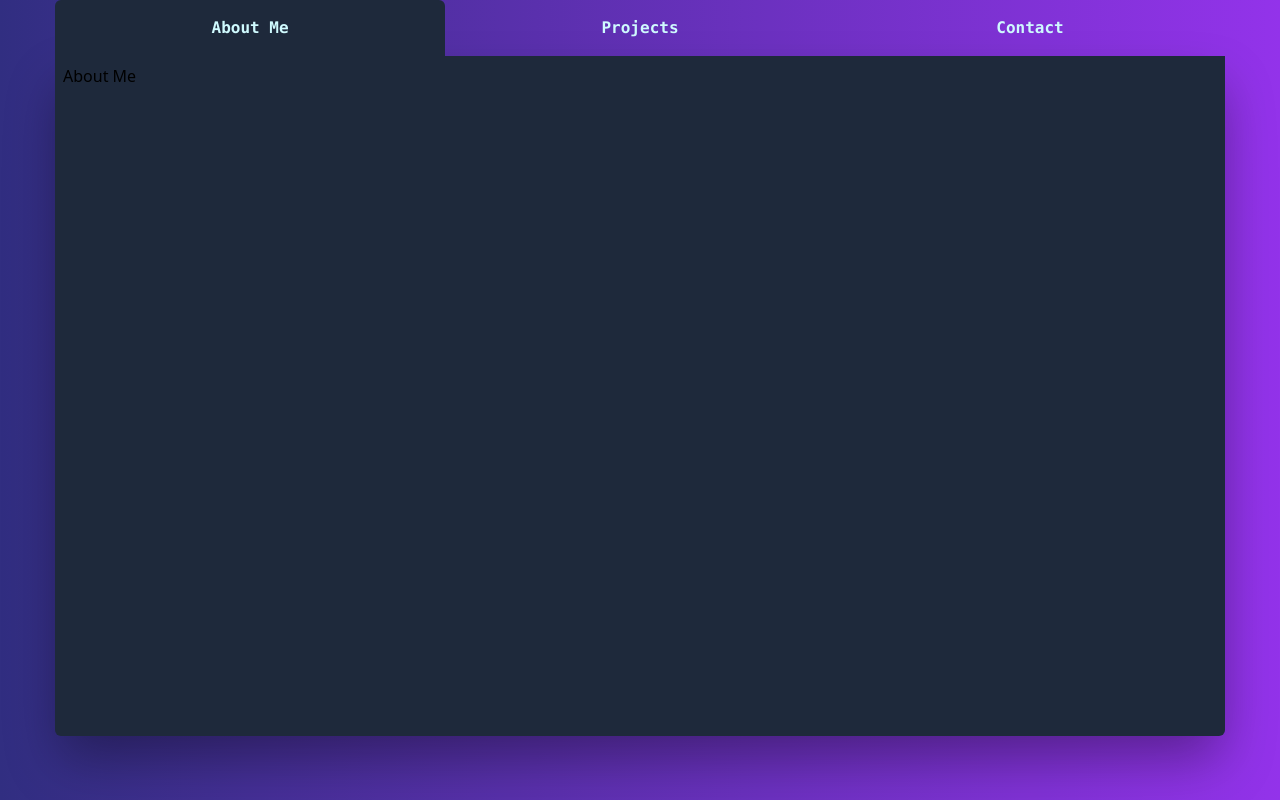
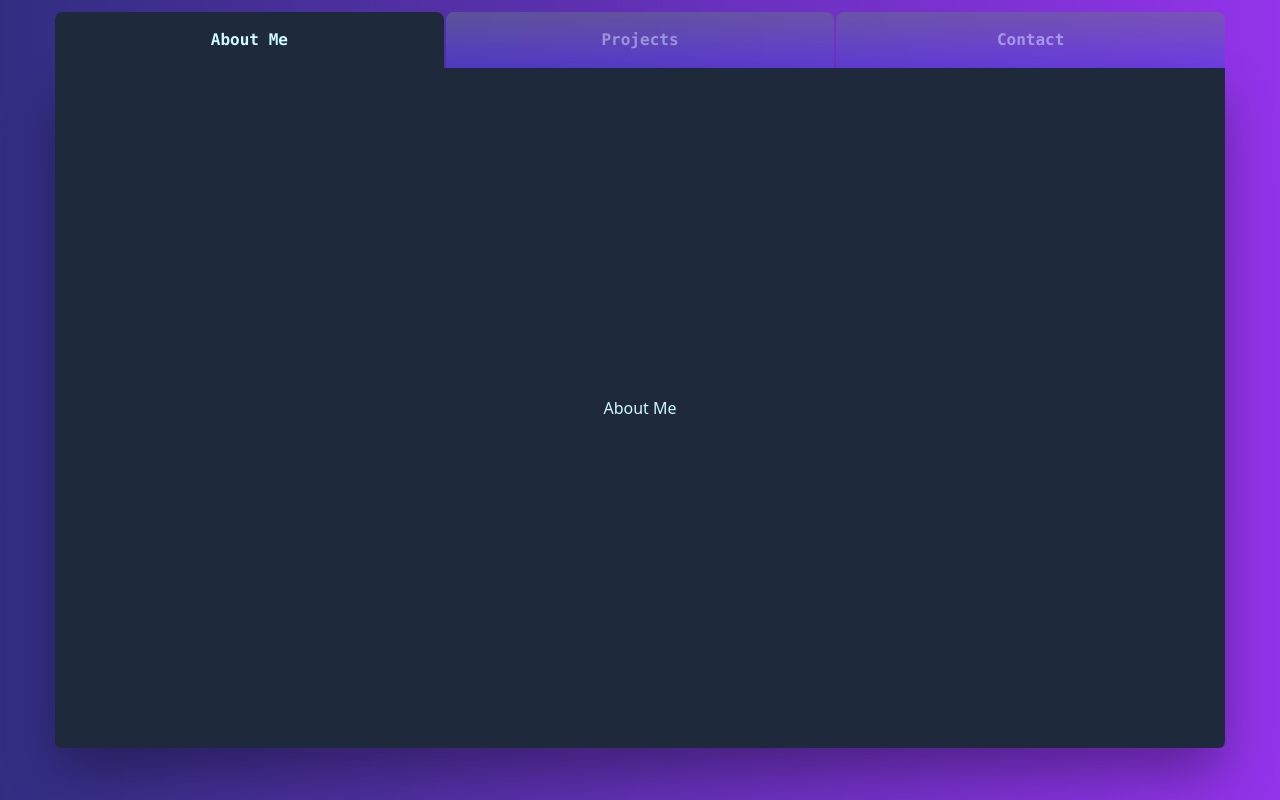
Before and after one commit to phenriquep00/portifolio, a React (Create React App) app: page / in a window 1280 px wide. Built offline with nearby package versions, Linux system fonts and the light colour scheme.

Commit message:
style changes

```diff
--- a/src/components/Content/Content.js
+++ b/src/components/Content/Content.js
@@ -5,7 +5,7 @@ import { Projects } from './Projects/Projects';
 
 export function Content({ whoIsFocused }) {
     return (
-        <div className=" w-[91.4%] h-[85vh] bg-slate-800 self-center ml-[4.3%] rounded-b-md p-2 drop-shadow-2xl shadow-2xl fixed">
+        <div className=" w-[91.4%] h-[85vh] bg-slate-800 self-center ml-[4.3%] rounded-b-md p-2 drop-shadow-2xl shadow-2xl fixed flex flex-col items-center justify-center text-cyan-100">
 
             {
                 whoIsFocused === 'About Me'
--- a/src/components/Header/Header.js
+++ b/src/components/Header/Header.js
@@ -35,7 +35,7 @@ export function Header() {
     return (
         <>
             <div className="absolute bg-gradient-to-r from-indigo-900 to-purple-600 h-full w-full flex flex-col">
-                <div className=" flex align-middle flex-row justify-around w-[91.4%] self-center">
+                <div className=" flex align-middle flex-row justify-around w-[91.4%] self-center gap-[2px] mt-3">
 
                     <HeaderButton text="About Me" onClickToFocus={handleAboutMeClick} focus={isAboutMeFocused} />
 
--- a/src/components/Header/HeaderButton/HeaderButton.js
+++ b/src/components/Header/HeaderButton/HeaderButton.js
@@ -3,7 +3,7 @@ export function HeaderButton({ text, onClickToFocus, focus }) {
     return (
         <div
             onClick={onClickToFocus}
-            className={`text-cyan-100 antialiased font-mono flex-1 md:py-4 py-2  font-bold hover:text-xl transition-all transform-400  hover:cursor-pointer ${focus && 'bg-slate-800 z-50'} rounded-t-md text-center`}>
+            className={`text-cyan-100 antialiased font-mono flex-1 md:py-4 py-2  font-bold hover:text-xl transition-all transform-400  hover:cursor-pointer ${focus ? 'bg-slate-800 z-50' : 'bg-gradient-to-t from-indigo-600 to-slate-500 opacity-50 hover:opacity-100'} rounded-t-lg text-center`}>
             {text}
         </div>
 
```
Also changed, not shown: 11 other files (tests, documents, lock files or other folders).
